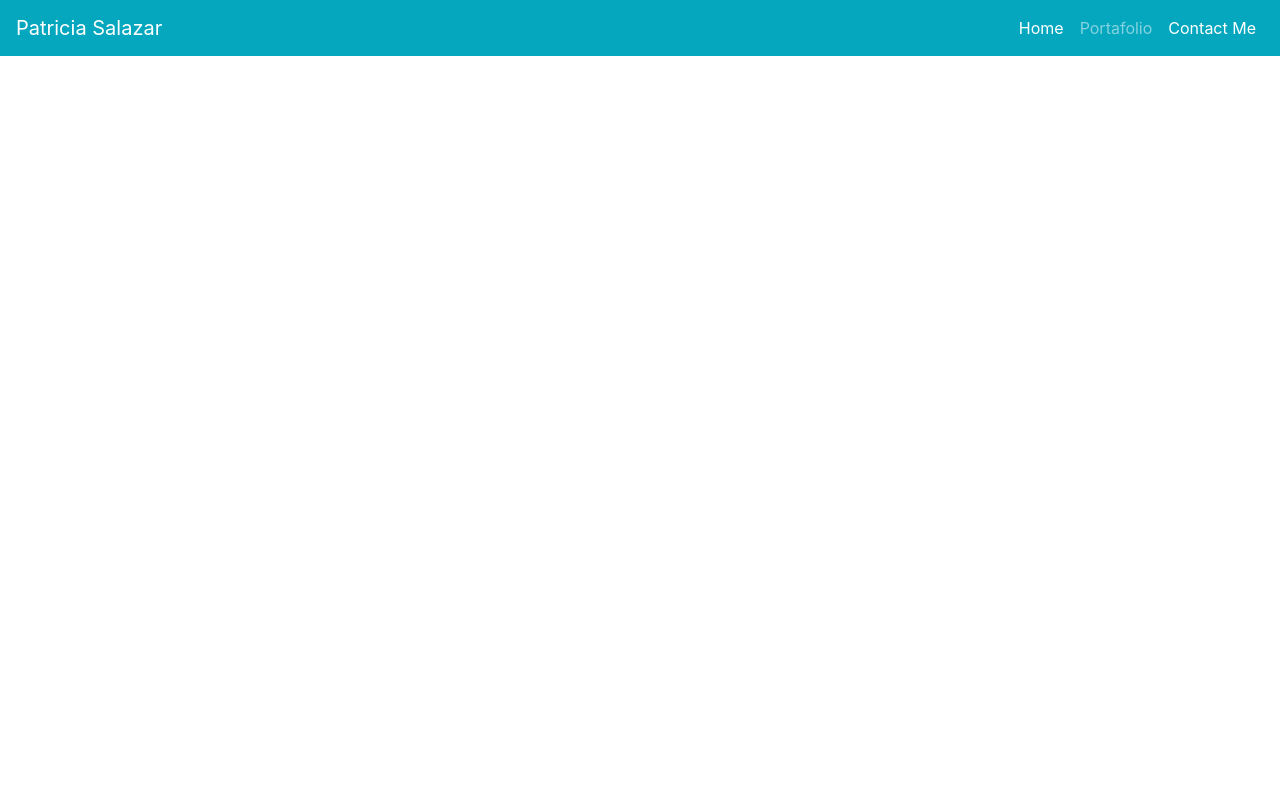
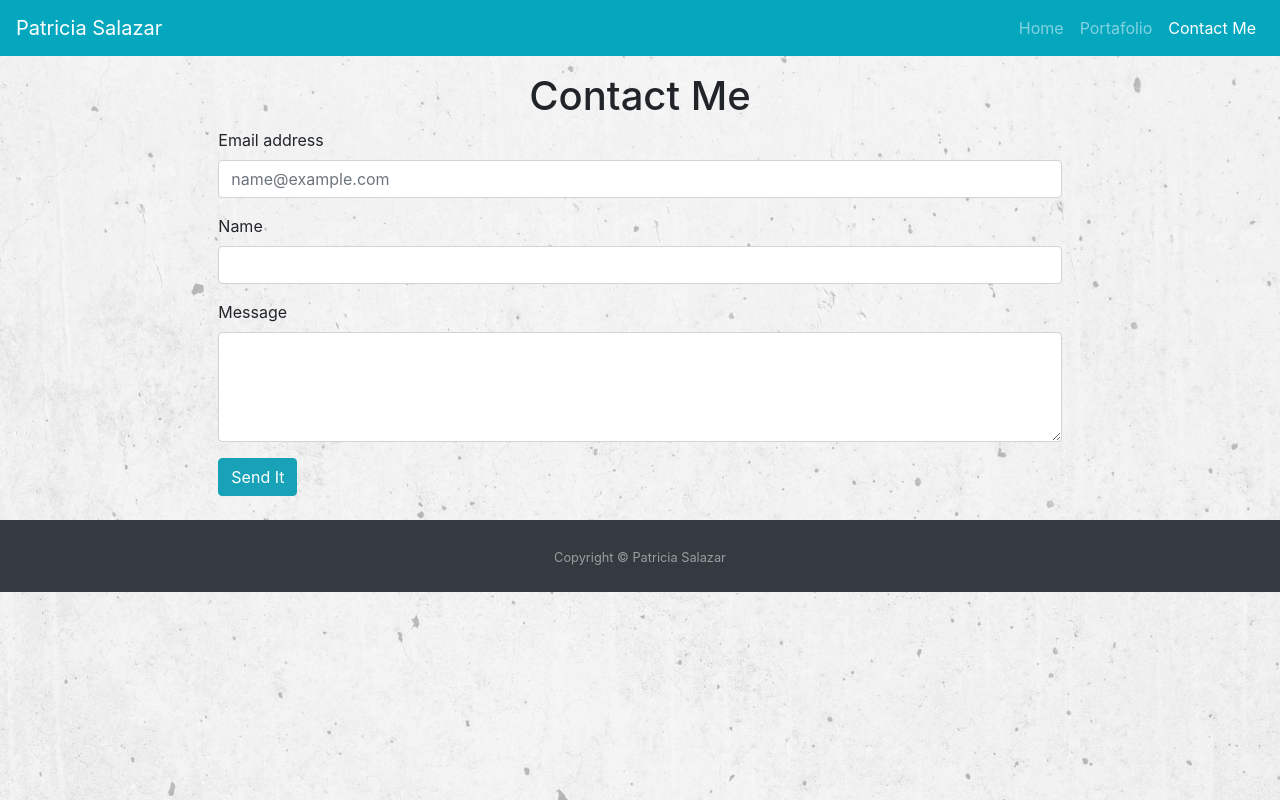
Before and after one commit to CodingPattz/homework2, a plain HTML site: page contact.html in a window 1280 px wide. Drawn offline with nearby package versions, Linux system fonts and the light colour scheme.

Commit message:
Background and footer added in the three links. Contact me form done

```diff
--- /dev/null
+++ b/background.css
@@ -0,0 +1,7 @@
+body {
+    background: url('wall.jpg') no-repeat center center fixed;
+    -webkit-background-size: cover;
+    -moz-background-size: cover;
+    background-size: cover;
+    -o-background-size: cover;
+  }
--- a/contact.html
+++ b/contact.html
@@ -3,11 +3,14 @@
 <head>
     <meta charset="UTF-8">
     <meta name="viewport" content="width=device-width, initial-scale=1.0">
-    <link rel="stylesheet" href="https://stackpath.bootstrapcdn.com/bootstrap/4.4.1/css/bootstrap.min.css" integrity="sha384-Vkoo8x4CGsO3+Hhxv8T/Q5PaXtkKtu6ug5TOeNV6gBiFeWPGFN9MuhOf23Q9Ifjh" crossorigin="anonymous">
+    <link rel="stylesheet" href="https://stackpath.bootstrapcdn.com/bootstrap/4.4.1/css/bootstrap.min.css"
+    integrity="sha384-Vkoo8x4CGsO3+Hhxv8T/Q5PaXtkKtu6ug5TOeNV6gBiFeWPGFN9MuhOf23Q9Ifjh" crossorigin="anonymous">
+    <link rel="stylesheet" type="text/css" href="background.css">
     <link rel="icon" href="favicon.png" sizes="16x16" type="image/png">
     <title>Patricia Salazar</title>
 </head>
 <body>
+  <!-- Navbar-->
     <nav class="navbar navbar-expand-lg navbar-dark" style="background-color: #05A7BF;">
         <div class="d-flex flex-grow-1">
             <span class="w-100 d-lg-none d-block"><!-- hidden spacer to center brand on mobile --></span>
@@ -20,17 +23,52 @@
         </div>
         <div class="collapse navbar-collapse flex-grow-1 text-right" id="myNavbar">
             <ul class="navbar-nav ml-auto flex-nowrap">
-              <li class="nav-item active">
+              <li class="nav-item">
                 <a class="nav-item nav-link" href="index.html">Home <span class="sr-only">(current)</span></a>
               </li>
               <li class="nav-item">
                 <a class="nav-item nav-link" href="portafolio.html">Portafolio</a>
               </li>
-              <li class="nav-item">
+              <li class="nav-item active">
                 <a class="nav-item nav-link active" href="contact.html">Contact Me</a>
               </li>
             </ul>
         </div>
     </nav>
+        <!-- 1 Row 1 Column-->
+<div class="container-lg mt-3">
+  <div class="row justify-content-md-center">
+    <div class=".col-lg-">
+    <h1>Contact Me</h1>
+    </div>
+  </div>
+</div>
+    <!-- Form-->
+    <div class="row justify-content-md-center">
+      <div class="col-8">
+        <form>
+          <div class="form-group">
+            <label for="exampleFormControlInput1">Email address</label>
+            <input type="email" class="form-control" id="exampleFormControlInput1" placeholder="name@example.com">
+          </div>
+          <div class="form-group">
+            <label for="exampleFormControlInput1">Name</label>
+            <input type="email" class="form-control" id="exampleFormControlInput1">
+          </div>
+          <div class="form-group">
+            <label for="exampleFormControlTextarea1">Message</label>
+            <textarea class="form-control" id="exampleFormControlTextarea1" rows="4"></textarea>
+          </div>
+          <button type="submit" class="btn btn-info">Send It</button>
+        </form>
+      </div>
+    </div>
+    <br>
+    <!-- Footer-->
+    <footer id="sticky-footer" class="py-4 bg-dark text-white-50">
+      <div class="container-lg text-center">
+        <small>Copyright &copy; Patricia Salazar</small>
+      </div>
+    </footer>
 </body>
 </html>
```
Also changed, not shown: index.html (+16 -3 lines), portafolio.html (+26 -3 lines).
